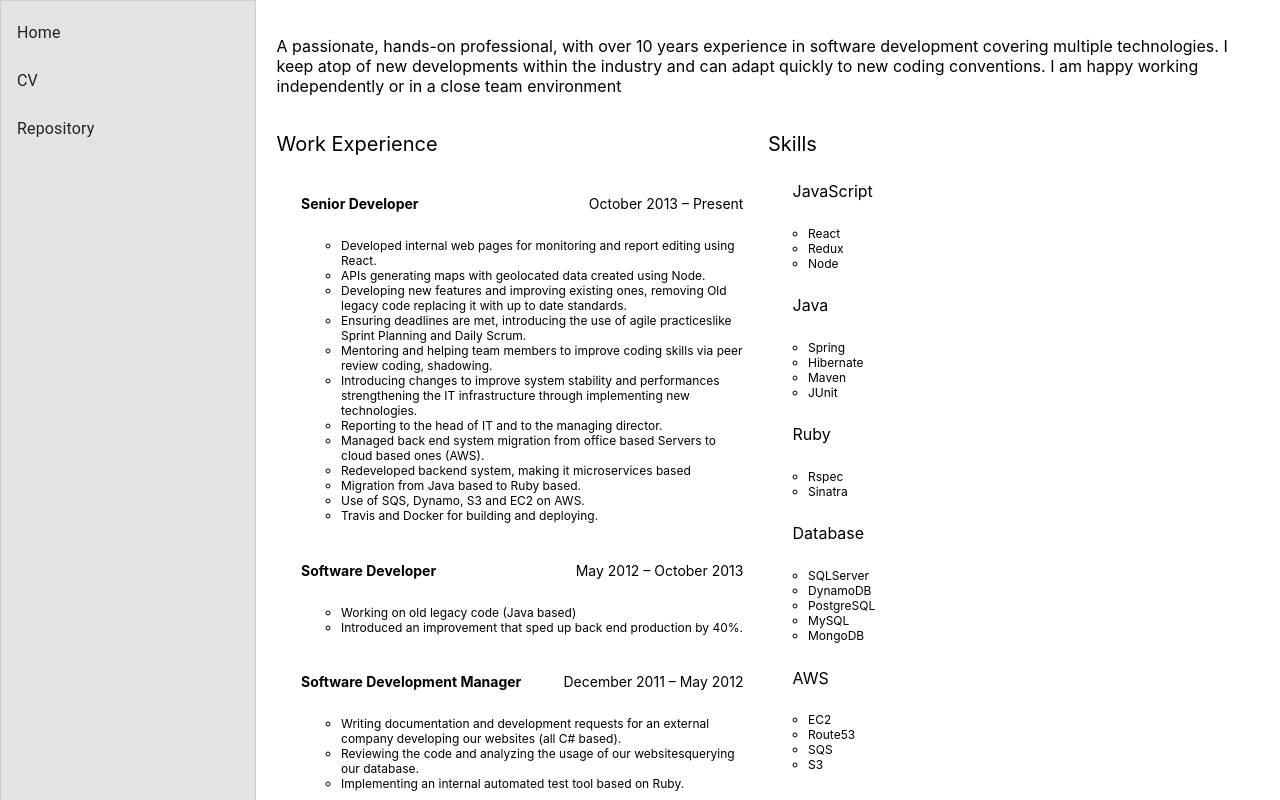
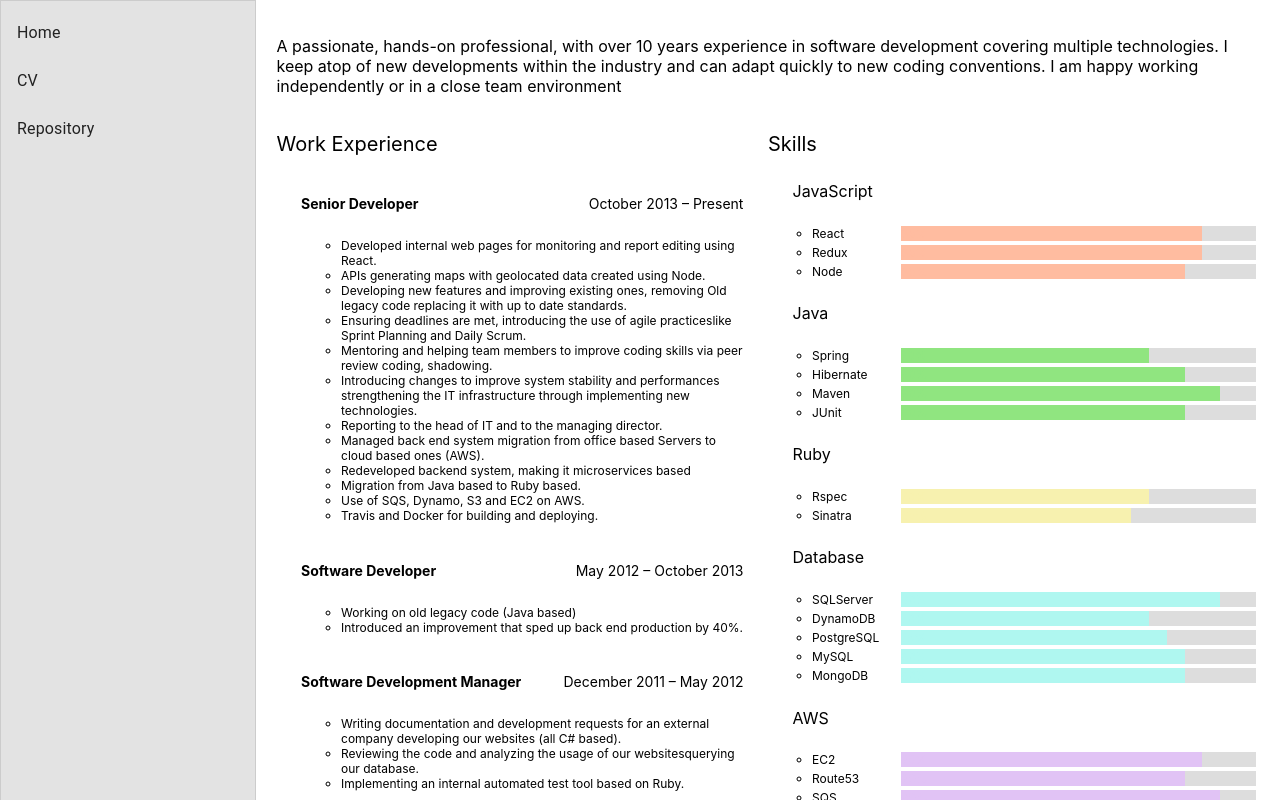
Before and after one commit to lozzo27/soda, a React (Create React App) app: page /cv in a window 1280 px wide. Shown: the top 800 px of the page. Built offline with nearby package versions, Linux system fonts and the light colour scheme.

Commit message:
adding skills' level

```diff
--- a/package.json
+++ b/package.json
@@ -12,6 +12,7 @@
     "react-dom": "^16.12.0",
     "react-router-dom": "^5.1.2",
     "react-scripts": "3.3.0",
+    "styled-components": "^4.4.1",
     "ts-jest": "^24.2.0"
   },
   "scripts": {
--- a/src/frontend/components/cv/CvText.js
+++ b/src/frontend/components/cv/CvText.js
@@ -7,23 +7,82 @@
 const skills = [
   {
     body: 'JavaScript',
-    list: ['React', 'Redux', 'Node'],
+    color: '#FFBCA0',
+    list: [{
+      skill: 'React',
+      level: 85,
+    },{
+      skill: 'Redux',
+      level: 85,
+    },{
+      skill: 'Node',
+      level: 80,
+    }],
   },
   {
     body: 'Java',
-    list: ['Spring', 'Hibernate', 'Maven', 'JUnit'],
+    color: '#90E580',
+    list: [{
+      skill: 'Spring',
+      level: 70,
+    },{
+      skill: 'Hibernate',
+      level: 80,
+    },{
+      skill: 'Maven',
+      level: 90,
+    },{
+      skill: 'JUnit',
+      level: 80,
+    }],
   },
   {
     body: 'Ruby',
-    list: ['Rspec', 'Sinatra'],
+    color: '#F7F1AF',
+    list: [{
+      skill: 'Rspec',
+      level: 70,
+    },{
+      skill: 'Sinatra',
+      level: 65,
+    }],
   },
   {
     body: 'Database',
-    list: ['SQLServer', 'DynamoDB', 'PostgreSQL', 'MySQL', 'MongoDB'],
+    color: '#AFF7F0',
+    list: [{
+      skill: 'SQLServer',
+      level: 90,
+    },{
+      skill: 'DynamoDB',
+      level: 70,
+    },{
+      skill: 'PostgreSQL',
+      level: 75,
+    },{
+      skill: 'MySQL',
+      level: 80,
+    },{
+      skill: 'MongoDB',
+      level: 80,
+    }],
   },
   {
     body: 'AWS',
-    list: ['EC2', 'Route53', 'SQS', 'S3'],
+    color: '#E1C3F5',
+    list: [{
+      skill: 'EC2',
+      level: 85,
+    },{
+      skill: 'Route53',
+      level: 80,
+    },{
+      skill: 'SQS',
+      level: 90,
+    },{
+      skill: 'S3',
+      level: 90,
+    }],
   },
 ];
 
--- a/src/frontend/components/skillsection/SkillSection.css
+++ b/src/frontend/components/skillsection/SkillSection.css
@@ -7,3 +7,14 @@
   font-size: 16px;
   margin: 5%;
 }
+
+.SkillGrid {
+  display: grid;
+  grid-template-columns: 20% 80%;
+  margin: 4px;
+}
+
+.Skill {
+  width: 100%;
+  background-color: #ddd;
+}
--- a/src/frontend/components/skillsection/SkillSection.js
+++ b/src/frontend/components/skillsection/SkillSection.js
@@ -1,11 +1,23 @@
 import React from 'react';
+import styled from 'styled-components'
 import './SkillSection.css';
 
 const SkillSection = ({ skill }) => {
+  const Level = styled.div`
+  width: ${props => props.level}%;
+  background-color: ${skill.color};
+  color: ${skill.color};
+`;
+
   const list = skill.list.map(element => (
-    <li key={element}>
-      {element}
-    </li>
+    <div className='SkillGrid' key={element}>
+      <li>
+        {element.skill}
+      </li>
+      <div className='Skill'>
+        <Level level={element.level}>{element.level}%</Level>
+      </div>
+    </div>
     ));
 
   return (
```
Also changed, not shown: 2 other files (tests, documents, lock files or other folders).
